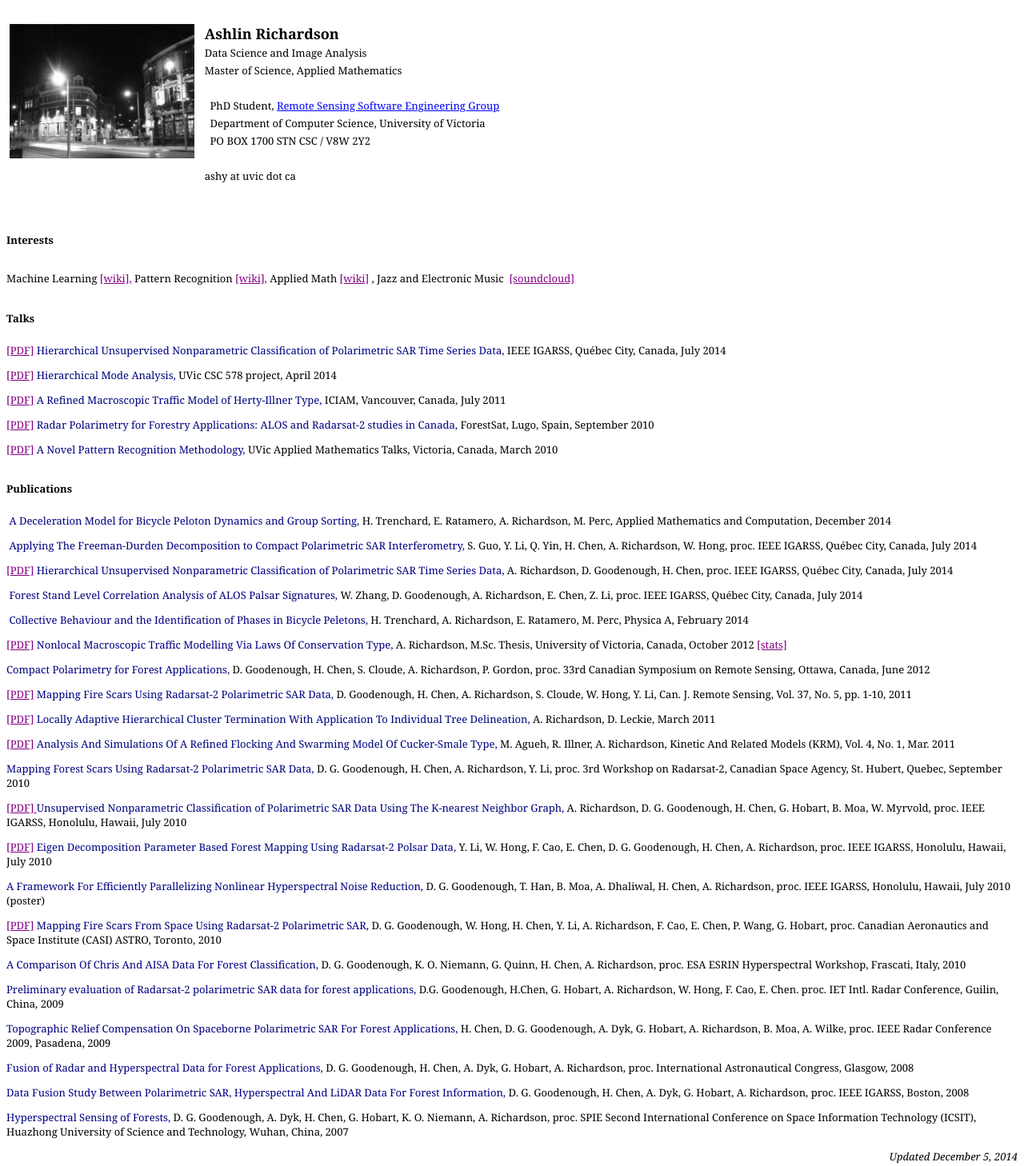
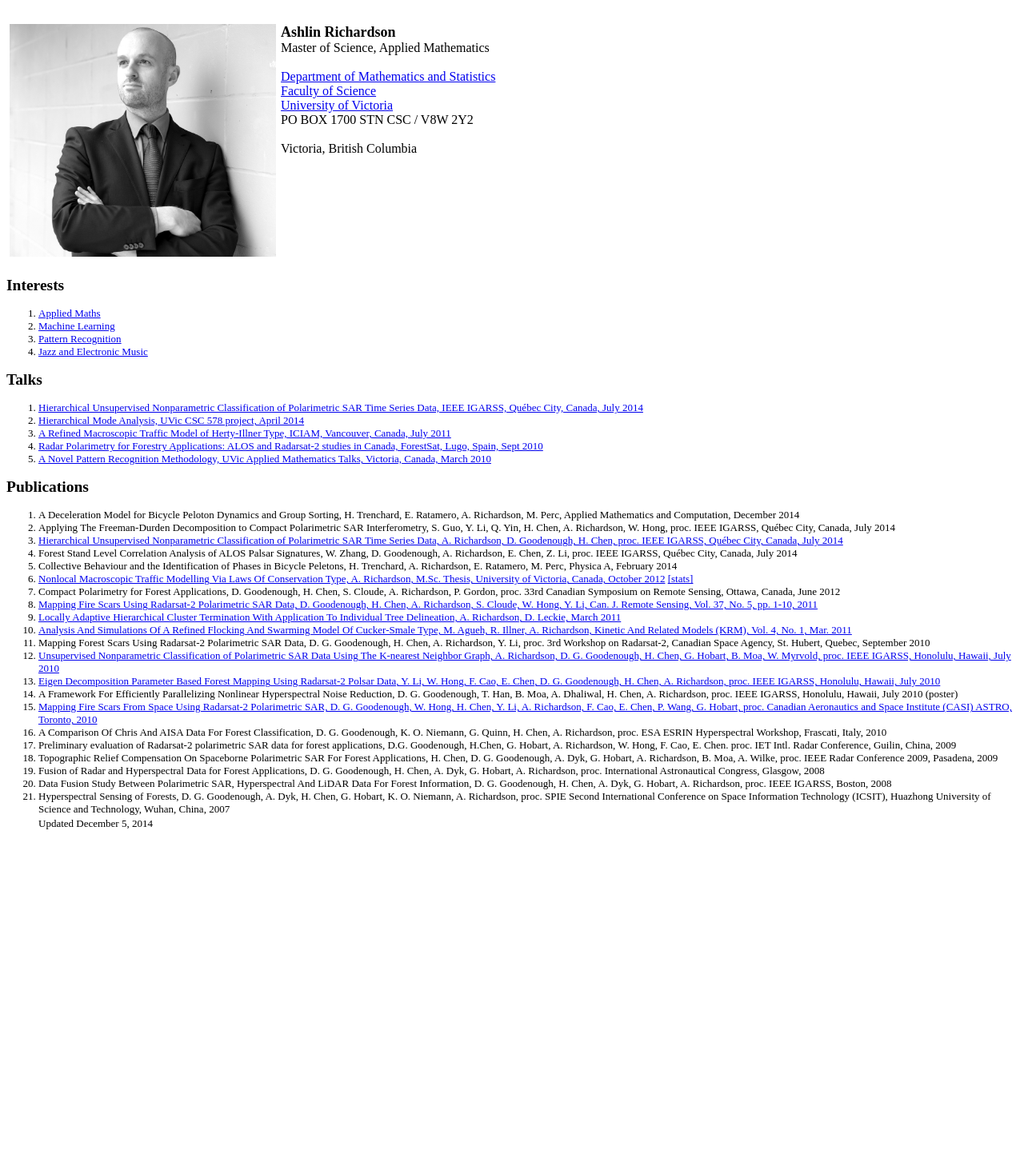
Before and after one commit to ashlinrichardson/www_academic, a plain HTML site: page index.html in a window 1280 px wide. Shown: the whole page at 80% size. After the commit the page ends 1054 px from the top, so only its background shows below. Drawn offline with Linux system fonts and the light colour scheme.

Commit message:
update site
update site

```diff
--- a/index.html
+++ b/index.html
@@ -9,154 +9,118 @@
   ga('create', 'UA-98367425-1', 'auto'); ga('send', 'pageview')
 </script>
 </head>
-<body style="width 500px; color: white; background-color: white;" alink="#000099" link="blue" vlink="#990099">
-<br style="font-family: Georgia,Arial; color: black;">
-<table style="text-align: left; font-family: Georgia,Arial; color: black;" border="0" cellpadding="2" cellspacing="2">
+<body style="width 500px;">
+<br style="color: black;">
+<table style="text-align: left; color: black;" border="0" cellpadding="2" cellspacing="2">
   <tbody>
     <tr>
-      <td style="vertical-align: top; font-family: Georgia,Arial;">
+      <td style="vertical-align: top;">
       <div style="text-align: left;">
       </div>
-      <div style="text-align: center;"><img style="width: 231px; height: 168px;" alt="" src="se1_small.jpg"></div>
+      <div style="text-align: center;"><img style="width: 333px;" alt="" src="ashlin.jpg"></div>
 	</td>
-      <td style="vertical-align: top; font-family: Georgia,Arial;"><font size="-1">
-     &nbsp;&nbsp;<font style="font-weight: bold;" size="+1">Ashlin Richardson</font>
+      <td style="vertical-align: top;">
+     <font style="font-weight: bold;" size="+1">Ashlin Richardson</font>
 <br>
-&nbsp;&nbsp;Data Science and Image Analysis<br>
-&nbsp;&nbsp;Master of Science, Applied Mathematics<Br><br>
-&nbsp;&nbsp;&nbsp;&nbsp;PhD Student, <a href="http://rseng.cs.uvic.ca">Remote Sensing Software Engineering Group</a><br>
-&nbsp;&nbsp;&nbsp;&nbsp;Department of Computer Science, University of Victoria<br>
-&nbsp;&nbsp;&nbsp;&nbsp;PO BOX 1700 STN CSC / V8W 2Y2<br><br>
-&nbsp;&nbsp;ashy at uvic dot ca
-      </font>
-      <p style="text-align: left;"><font size="-1">
-</font></p>
-      <font size="-1"><a href="http://ashy.ca/"></a></font>
+<!-- &nbsp;&nbsp;Data Science and Image Analysis<br>-->
+Master of Science, Applied Mathematics<Br><br>
+<a href="https://www.uvic.ca/science/math-statistics/">Department of Mathematics and Statistics</a><br>
+<a href="https://www.uvic.ca/science/">Faculty of Science</a><br>
+<a href="https://www.uvic.ca/">University of Victoria</a><br>
+PO BOX 1700 STN CSC / V8W 2Y2<br><br>
+Victoria, British Columbia<br><br>
+      <a href="http://ashy.ca/"></a>
       </td>
     </tr>
   </tbody>
 </table>
 
+<font size="-1">
+<h2>Interests</h2>
+<ol>
+<li><a href="http://en.wikipedia.org/wiki/Applied_mathematics">Applied Maths</a></li>
+<li><a href="http://en.wikipedia.org/wiki/Machine_learning">Machine Learning</a></li>
+<li><a href="http://en.wikipedia.org/wiki/Pattern_recognition">Pattern Recognition</a></li>
+<li><a href="http://soundcloud.com/ashrichardson">Jazz and Electronic Music</a></li>
+</ol>
 
-<!--
-INTERESTS
--->
-<h1 style="color: black; font-family: Georgia,Arial;"><font size="-1">Interests</font></h1>
-<span style="font-family: Georgia,Arial; color: black;"><font size="-1">
-<span style="font-family: Georgia,Arial; color: black;"><font size="-1">Machine Learning&nbsp;<span style=color:red><a href="http://en.wikipedia.org/wiki/Machine_learning" style="color: purple">[wiki],</a> <span style="font-family: Georgia,Arial; color: black;"><font size="-1">Pattern Recognition&nbsp;<a href="http://en.wikipedia.org/wiki/Pattern_recognition" style="color: purple">[wiki],</a>&nbsp;Applied Math&nbsp;<span style=color:#000080><a href="http://en.wikipedia.org/wiki/Applied_mathematics" style="color: purple">[wiki]</a>&nbsp;<span style="font-family: Georgia,Arial; color: black;"><font size="-1">, Jazz and Electronic Music &nbsp;<span style=color:red><a href="http://soundcloud.com/ashrichardson" style="color: purple">[soundcloud]</a></font></span> <br></span>
-<!--
-TALKS
--->
-<h1 style="color: black; font-family: Georgia,Arial;"><font size="-1">Talks</font></h1>
-<p style="font-family: Georgia,Arial; color: black;"><font size="-1"><span style=color:red><a href="talks/2014_richardson_igarss.pdf" style="color: purple">[PDF]</a>&nbsp</span><span style="color:#000080">Hierarchical Unsupervised Nonparametric Classification of Polarimetric SAR Time Series Data,</span> IEEE IGARSS, Québec City, Canada, July 2014</font></p>
-<!--
+<h2>Talks</h2>
+<ol>
+<li><a href="talks/2014_richardson_igarss.pdf">Hierarchical Unsupervised Nonparametric Classification of Polarimetric SAR Time Series Data, IEEE IGARSS, Québec City, Canada, July 2014</a></li>
+<li><a href="talks/2013_0418_richardson_uvic.pdf"">Hierarchical Mode Analysis, UVic CSC 578 project, April 2014</a></li>
+<li><a href="talks/2011_0722_richardson_iciam.pdf">A Refined Macroscopic Traffic Model of Herty-Illner Type, ICIAM, Vancouver, Canada, July 2011</a></li>
+<li><a href="talks/2010_09_cloude_forestsat.pdf">Radar Polarimetry for Forestry Applications: ALOS and Radarsat-2 studies in Canada, ForestSat, Lugo, Spain, Sept 2010</a></li>
+<li><a href="talks/2010_0324_richardson_uvic.pdf">A Novel Pattern Recognition Methodology, UVic Applied Mathematics Talks, Victoria, Canada, March 2010</a></li>
+</ol>
 
-<p style="font-family: Georgia,Arial; color: black;"><font size="-1"><span style=color:red><a href="talks/2013_richardson_csrs.pdf" style="color: purple">[PDF]</a>&nbsp</span><span style="color:#000080">Hierarchical Unsupervised Nonparametric Classification of Polarimetric SAR Time Series Data,</span> 34th CSRS, Victoria, Canada, August 2013.</font></p>
--->
-<p style="font-family: Georgia,Arial; color: black;"><font size="-1"><span style=color:red><a href="talks/2013_0418_richardson_uvic.pdf" style="color: purple">[PDF]</a>&nbsp</span><span style="color:#000080">Hierarchical Mode Analysis,</span> UVic CSC 578 project, April 2014</font></p>
-
-<p style="font-family: Georgia,Arial; color: black;"><font size="-1"><span style=color:red><a href="talks/2011_0722_richardson_iciam.pdf" style="color: purple">[PDF]</a>&nbsp</span><span style="color:#000080">A Refined Macroscopic Traffic Model of Herty-Illner Type,</span> ICIAM, Vancouver, Canada, July 2011</font></p>
-
-<p style="font-family: Georgia,Arial; color: black;"><font size="-1"><span style=color:red><a href="talks/2010_09_cloude_forestsat.pdf" style="color: purple">[PDF]</a>&nbsp</span><span style="color:#000080">Radar Polarimetry for Forestry Applications: ALOS and Radarsat-2 studies in Canada,</span> ForestSat, Lugo, Spain, September 2010</font></p>
-
-<p style="font-family: Georgia,Arial; color: black;"><font size="-1"><span style=color:red><a href="talks/2010_0324_richardson_uvic.pdf" style="color: purple">[PDF]</a>&nbsp</span><span style="color:#000080">A Novel Pattern Recognition Methodology,</span> UVic Applied Mathematics Talks, Victoria, Canada, March 2010</font></p>
+<!--<a href="talks/2013_richardson_csrs.pdf">[PDF]</a>Hierarchical Unsupervised Nonparametric Classification of Polarimetric SAR Time Series Data,</span> 34th CSRS, Victoria, Canada, August 2013.-->
 
 
-<!--
-PUBLICATIONS
--->
-<h1 style="font-family: Georgia,Arial; color: black;"><font><font size="-1">Publications</font></font><br></h1>
+<h2>Publications</h2>
+<ol>
+<li>A Deceleration Model for Bicycle Peloton Dynamics and Group Sorting, H. Trenchard,  E. Ratamero, A. Richardson, M. Perc, Applied Mathematics and Computation, December 2014</li>
+<li>Applying The Freeman-Durden Decomposition to Compact Polarimetric SAR Interferometry, S. Guo, Y. Li, Q. Yin, H. Chen, A. Richardson, W. Hong, proc. IEEE IGARSS, Québec City, Canada, July 2014</li>
+<li><a href="papers/2014_richardson_igarss.pdf">Hierarchical Unsupervised Nonparametric Classification of Polarimetric SAR Time Series Data, A. Richardson, D. Goodenough, H. Chen, proc. IEEE IGARSS, Québec City, Canada, July 2014</a></li>
+<li>Forest Stand Level Correlation Analysis of ALOS Palsar Signatures, W. Zhang, D. Goodenough, A. Richardson, E. Chen, Z. Li, proc. IEEE IGARSS, Québec City, Canada, July 2014</li>
+<li>Collective Behaviour and the Identification of Phases in Bicycle Peletons, H. Trenchard, A. Richardson, E. Ratamero, M. Perc, Physica A, February 2014</li>
 
-<p style="font-family: Georgia,Arial; color: black;"><font size="-1"><span style=color:red><a href="" style="color: purple"></a>&nbsp</span><span style="color:#000080">A Deceleration Model for Bicycle Peloton Dynamics and Group Sorting,</span> H. Trenchard,  E. Ratamero, A. Richardson, M. Perc, Applied Mathematics and Computation, December 2014&nbsp</font></p>
+<!--<embed src="papers/2014_igarss_richardson.pdf"  width="700" height="400" type='application/pdf'>-->
 
-<p style="font-family: Georgia,Arial; color: black;"><font size="-1"><span style=color:red>&nbsp</span><span style="color:#000080">Applying The Freeman-Durden Decomposition to Compact Polarimetric SAR Interferometry,</span> S. Guo, Y. Li, Q. Yin, H. Chen, A. Richardson, W. Hong, proc. IEEE IGARSS, Québec City, Canada, July 2014</font></p>
+<li><a href="http://dspace.library.uvic.ca:8080/bitstream/handle/1828/4304/Richardson_Ashlin_MSc_2012.pdf">Nonlocal Macroscopic Traffic Modelling Via Laws Of Conservation Type,</span> A. Richardson, M.Sc. Thesis, University of Victoria, Canada, October 2012</a> <a href="https://dspace.library.uvic.ca:8443/handle/1828/4304/statistics">[stats]</a></li>
 
-<p style="font-family: Georgia,Arial; color: black;"><font size="-1"><span style=color:red><a href="papers/2014_richardson_igarss.pdf" style="color: purple">[PDF]</a>&nbsp</span><span style="color:#000080">Hierarchical Unsupervised Nonparametric Classification of Polarimetric SAR Time Series Data,</span> A. Richardson, D. Goodenough, H. Chen, proc. IEEE IGARSS, Québec City, Canada, July 2014</font></p>
-<!--
-<embed src="papers/2014_igarss_richardson.pdf"  width="700" height="400" type='application/pdf'>
--->
+<li>Compact Polarimetry for Forest Applications,</span> D. Goodenough, H. Chen, S. Cloude, A. Richardson, P. Gordon, proc. 33rd Canadian Symposium on Remote Sensing, Ottawa, Canada, June 2012</li>
+<li><a href="papers/2011_chen_cjrs.pdf">Mapping Fire Scars Using Radarsat-2 Polarimetric SAR Data, D. Goodenough, H. Chen, A. Richardson, S. Cloude, W. Hong, Y. Li, Can. J. Remote Sensing, Vol. 37, No. 5, pp. 1-10, 2011</a></li>
 
-
-<p style="font-family: Georgia,Arial; color: black;"<!DOCTYPE html>
-<font size="-1"><span style=color:red>&nbsp</span><span style="color:#000080">Forest Stand Level Correlation Analysis of ALOS Palsar Signatures,</span> W. Zhang, D. Goodenough, A. Richardson, E. Chen, Z. Li, proc. IEEE IGARSS, Québec City, Canada, July 2014&nbsp</font></p>
-
-
-<p style="font-family: Georgia,Arial; color: black;"><font size="-1"><span style=color:red><a href="" style="color: purple"></a>&nbsp</span><span style="color:#000080">Collective Behaviour and the Identification of Phases in Bicycle Peletons,</span> H. Trenchard, A. Richardson, E. Ratamero, M. Perc, Physica A, February 2014&nbsp</font></p>
-
-
-<p style="font-family: Georgia,Arial; color: black;"><font size="-1"><span style=color:red><a href="http://dspace.library.uvic.ca:8080/bitstream/handle/1828/4304/Richardson_Ashlin_MSc_2012.pdf" style="color: purple">[PDF]</a>&nbsp</span><span style="color:#000080">Nonlocal Macroscopic Traffic Modelling Via Laws Of Conservation Type,</span> A. Richardson, M.Sc. Thesis, University of Victoria, Canada, October 2012&nbsp</font><a href="https://dspace.library.uvic.ca:8443/handle/1828/4304/statistics" style="color: purple">[stats]</a></p>
-
-
-<p style="font-family: Georgia,Arial; color: black;"><font size="-1"><span style="color:#000080">Compact Polarimetry for Forest Applications,</span> D. Goodenough, H. Chen, S. Cloude, A. Richardson, P. Gordon, proc. 33rd Canadian Symposium on Remote Sensing, Ottawa, Canada, June 2012</font></p>
-
-
-<p style="font-family: Georgia,Arial; color: black;"><font size="-1"><span style=color:red><a href="papers/2011_chen_cjrs.pdf" style="color: purple">[PDF]</a>&nbsp</span><span style="color:#000080">Mapping Fire Scars Using Radarsat-2 Polarimetric SAR Data,</span>
-D. Goodenough, H. Chen, A. Richardson, S. Cloude, W. Hong, Y. Li, Can. J. Remote Sensing, Vol. 37, No. 5, pp. 1-10, 2011</font></p>
 <!--
 <embed src="papers/2011-chen-cjrs.pdf" width="700" height="400" type='application/pdf'>
 -->
 
-
-<p style="font-family: Georgia,Arial; color: black;"><font size="-1"><span style=color:red><a href="papers/2011_richardson.pdf" style="color: purple">[PDF]</a></span> <span style="color:#000080">Locally Adaptive Hierarchical Cluster Termination With Application To Individual Tree Delineation,</span> A. Richardson, D. Leckie, March 2011</font></p>
+<li><a href="papers/2011_richardson.pdf">Locally Adaptive Hierarchical Cluster Termination With Application To Individual Tree Delineation,</span> A. Richardson, D. Leckie, March 2011</a></li>
 <!--
 <embed src="papers/2011_richardson.pdf" width="700" height="400" type='application/pdf'>
 -->
-
-
-<p style="font-family: Georgia,Arial; color: black;"><font size="-1"><span style=color:red><a href="papers/2010_agueh_krm.pdf" style="color: purple">[PDF]</a></span>  <span style="color:#000080">Analysis And Simulations Of A Refined Flocking And Swarming Model Of Cucker-Smale Type,</span> M. Agueh, R. Illner, A. Richardson, Kinetic And Related Models (KRM), Vol. 4, No. 1, Mar. 2011</font></p>
+<li><a href="papers/2010_agueh_krm.pdf">Analysis And Simulations Of A Refined Flocking And Swarming Model Of Cucker-Smale Type, M. Agueh, R. Illner, A. Richardson, Kinetic And Related Models (KRM), Vol. 4, No. 1, Mar. 2011</a></li>
 <!--
 <embed src="papers/2010_agueh_krm.pdf" width="700" height="400" type='application/pdf'>
 -->
+<li>Mapping Forest Scars Using Radarsat-2 Polarimetric SAR Data, D. G. Goodenough, H. Chen, A. Richardson, Y. Li, proc. 3rd Workshop on Radarsat-2, Canadian Space Agency, St. Hubert, Quebec, September 2010</li>
 
-<p style="font-family: Georgia,Arial; color: black;"><font size="-1"><span style="color:#000080">Mapping Forest Scars Using Radarsat-2 Polarimetric SAR Data,</span> D. G. Goodenough, H. Chen, A. Richardson, Y. Li, proc. 3rd Workshop on Radarsat-2, Canadian Space Agency, St. Hubert, Quebec, September 2010</font></p>
-
-
-<p style="font-family: Georgia,Arial; color: black;"><font size="-1"><span style=color:red><a href="papers/2010_richardson_igarss.pdf" style="color: purple">[PDF] </a></span><span style="color:#000080">Unsupervised Nonparametric Classification of Polarimetric SAR Data Using The K-nearest Neighbor Graph,</span>
-A. Richardson, D. G. Goodenough, H. Chen, G. Hobart, B. Moa, W. Myrvold, proc. IEEE IGARSS, Honolulu, Hawaii, July 2010</font></p>
+<li><a href="papers/2010_richardson_igarss.pdf">Unsupervised Nonparametric Classification of Polarimetric SAR Data Using The K-nearest Neighbor Graph, A. Richardson, D. G. Goodenough, H. Chen, G. Hobart, B. Moa, W. Myrvold, proc. IEEE IGARSS, Honolulu, Hawaii, July 2010</a></li>
 <!--
 <embed src="papers/2010_richardson_igarss.pdf" width="700" height="400" type='application/pdf'>
 -->
 
-
-<p style="font-family: Georgia,Arial; color: black;"><font size="-1"><span style=color:red><a href="papers/2010_li_igarss.pdf" style="color: purple">[PDF]</a></span><span style="color:#000080"> Eigen Decomposition Parameter Based Forest Mapping Using Radarsat-2 Polsar Data,</span> Y. Li, W. Hong, F. Cao, E. Chen, D. G. Goodenough, H. Chen, A. Richardson, proc. IEEE IGARSS, Honolulu, Hawaii, July 2010</font></p>
+<li><a href="papers/2010_li_igarss.pdf"> Eigen Decomposition Parameter Based Forest Mapping Using Radarsat-2 Polsar Data,</span> Y. Li, W. Hong, F. Cao, E. Chen, D. G. Goodenough, H. Chen, A. Richardson, proc. IEEE IGARSS, Honolulu, Hawaii, July 2010</a></li>
 <!--
 <embed src="papers/2010_li_igarss.pdf" width="700" height="400" type='application/pdf'>
 -->
 
+<li>A Framework For Efficiently Parallelizing Nonlinear Hyperspectral Noise Reduction, D. G. Goodenough, T. Han, B. Moa, A. Dhaliwal, H. Chen, A. Richardson, proc. IEEE IGARSS, Honolulu, Hawaii, July 2010 (poster)</li>
 
-<p style="font-family: Georgia,Arial; color: black;"><font size="-1"><span style="color:#000080">A Framework For Efficiently Parallelizing Nonlinear Hyperspectral Noise Reduction,</span>
-D. G. Goodenough, T. Han, B. Moa, A. Dhaliwal, H. Chen, A. Richardson, proc. IEEE IGARSS, Honolulu, Hawaii, July 2010 (poster)</font></p>
-
-
-<p style="font-family: Georgia,Arial; color: black;"><font size="-1"><span style=color:red><a href="papers/2010_goodenough_astro.pdf" style="color: purple">[PDF]</a></span><span style="color:#000080">
-Mapping Fire Scars From Space Using Radarsat-2 Polarimetric SAR,</span> D. G. Goodenough, W. Hong, H. Chen, Y. Li, A. Richardson, F. Cao, E. Chen, P. Wang, G. Hobart, proc. Canadian Aeronautics and Space Institute (CASI) ASTRO, Toronto, 2010</font></p>
+<li><a href="papers/2010_goodenough_astro.pdf">Mapping Fire Scars From Space Using Radarsat-2 Polarimetric SAR,</span> D. G. Goodenough, W. Hong, H. Chen, Y. Li, A. Richardson, F. Cao, E. Chen, P. Wang, G. Hobart, proc. Canadian Aeronautics and Space Institute (CASI) ASTRO, Toronto, 2010</a></li>
 
 <!--
 <embed src="papers/2010_goodenough_astro.pdf" width="700" height="400" type='application/pdf'>
 -->
+<li>A Comparison Of Chris And AISA Data For Forest Classification, D. G. Goodenough, K. O. Niemann, G. Quinn, H. Chen, A. Richardson, proc. ESA ESRIN Hyperspectral Workshop, Frascati, Italy, 2010</li>
 
+<li>Preliminary evaluation of Radarsat-2 polarimetric SAR data for forest applications,</span> D.G. Goodenough, H.Chen, G. Hobart, A. Richardson, W. Hong, F. Cao, E. Chen.
+proc. IET Intl. Radar Conference, Guilin, China, 2009
+</li>
 
-<p style="font-family: Georgia,Arial; color: black;"><font size="-1"><span style="color:#000080">A Comparison Of Chris And AISA Data For Forest Classification,</span> D. G. Goodenough, K. O. Niemann, G. Quinn, H. Chen, A. Richardson, proc. ESA ESRIN Hyperspectral Workshop, Frascati, Italy, 2010</font></p>
+<li>Topographic Relief Compensation On Spaceborne Polarimetric SAR For Forest Applications,</span> H. Chen, D. G. Goodenough, A. Dyk, G. Hobart, A. Richardson, B. Moa, A. Wilke, proc. IEEE Radar Conference 2009, Pasadena, 2009</li>
 
+<li>Fusion of Radar and Hyperspectral Data for Forest Applications,</span> D. G. Goodenough, H. Chen, A. Dyk, G. Hobart, A. Richardson, proc. International Astronautical Congress, Glasgow, 2008
+</li>
 
-<p style="font-family: Georgia,Arial; color: black;"><font size="-1"><span style="color:#000080">Preliminary evaluation of Radarsat-2 polarimetric SAR data for forest applications,</span> D.G. Goodenough, H.Chen, G. Hobart, A. Richardson, W. Hong, F. Cao, E. Chen.
-proc. IET Intl. Radar Conference, Guilin, China, 2009</font></p>
+<li>Data Fusion Study Between Polarimetric SAR, Hyperspectral And LiDAR Data For Forest Information,
+D. G. Goodenough, H. Chen, A. Dyk, G. Hobart, A. Richardson, proc. IEEE IGARSS, Boston, 2008
+</li>
 
+<li>Hyperspectral Sensing of Forests, D. G. Goodenough, A. Dyk, H. Chen, G. Hobart, K. O. Niemann, A. Richardson, proc. SPIE Second International Conference on Space Information Technology (ICSIT),
+Huazhong University of Science and Technology, Wuhan, China, 2007</li>
+</ul>
 
-<p style="font-family: Georgia,Arial; color: black;"><font size="-1"><span style="color:#000080">Topographic Relief Compensation On Spaceborne Polarimetric SAR For Forest Applications,</span> H. Chen, D. G. Goodenough, A. Dyk, G. Hobart, A. Richardson, B. Moa, A. Wilke, proc. IEEE Radar Conference 2009, Pasadena, 2009</font></p>
-
-
-<p style="font-family: Georgia,Arial; color: black;"><font size="-1"><span style="color:#000080">Fusion of Radar and Hyperspectral Data for Forest Applications,</span> D. G. Goodenough, H. Chen, A. Dyk, G. Hobart, A. Richardson, proc. International Astronautical Congress, Glasgow, 2008</font></p>
-
-
-<p style="font-family: Georgia,Arial; color: black;"><font size="-1"><span style="color:#000080">Data Fusion Study Between Polarimetric SAR, Hyperspectral And LiDAR Data For Forest Information,</span>
-D. G. Goodenough, H. Chen, A. Dyk, G. Hobart, A. Richardson, proc. IEEE IGARSS, Boston, 2008</font></p>
-
-
-<p style="font-family: Georgia,Arial; color: black;"><font size="-1"><span style="color:#000080">Hyperspectral Sensing of Forests,</span> D. G. Goodenough, A. Dyk, H. Chen, G. Hobart, K. O. Niemann, A.
-Richardson, proc. SPIE Second International Conference on Space Information Technology (ICSIT),
-Huazhong University of Science and Technology, Wuhan, China, 2007</font></p>
-
-
-<font style="font-family: Georgia,Arial; color: black;" size="-1"></font><p style="font-family: Georgia,Arial; color: black;" align="right"><font size="-1"><span style="font-style: italic;">Updated December 5, 2014</span></font></p>
+Updated December 5, 2014
+</font>
 </body></html>
```
Also changed, not shown: ashlin.jpg (added), se1_small.jpg (deleted).
